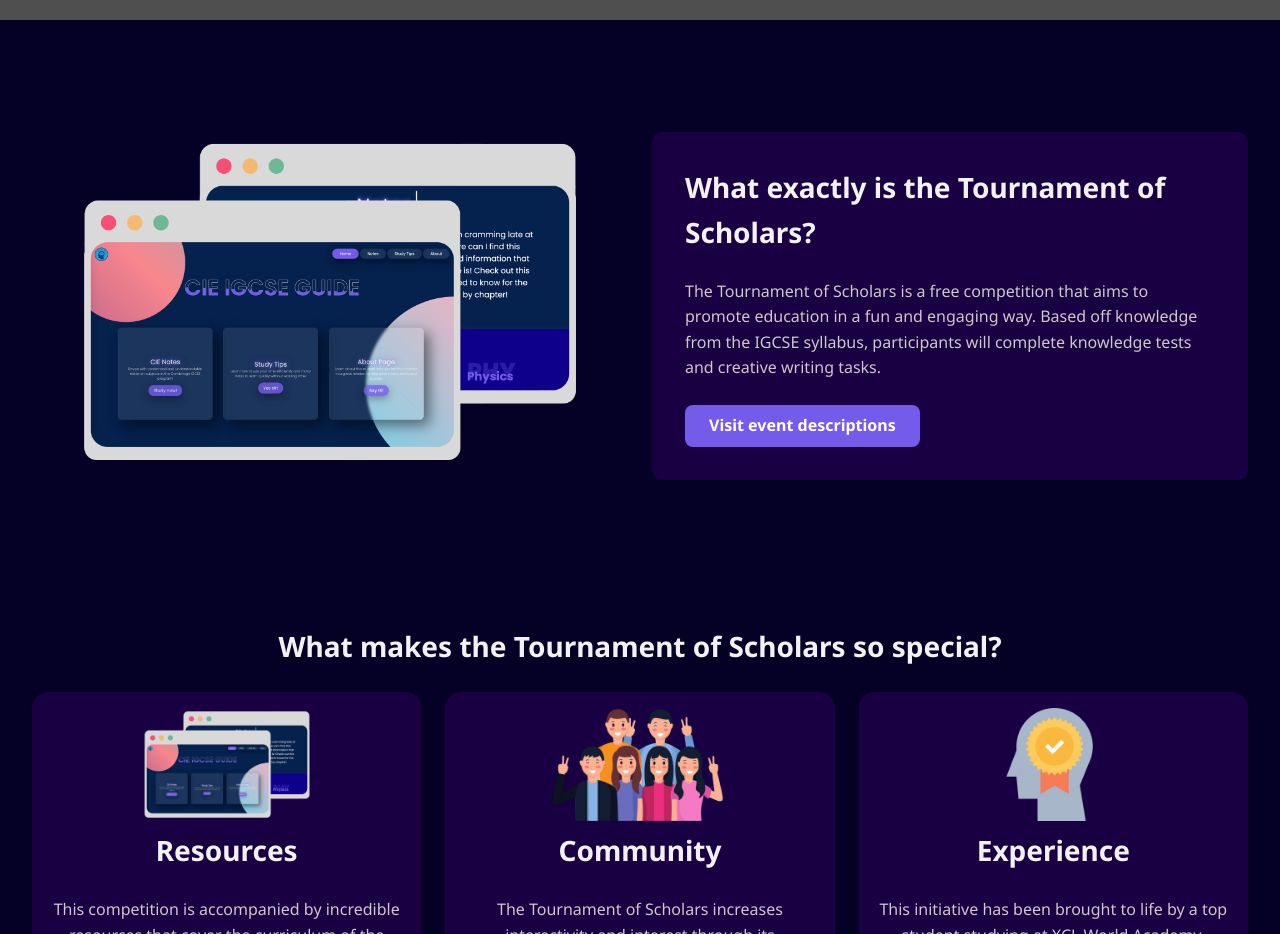
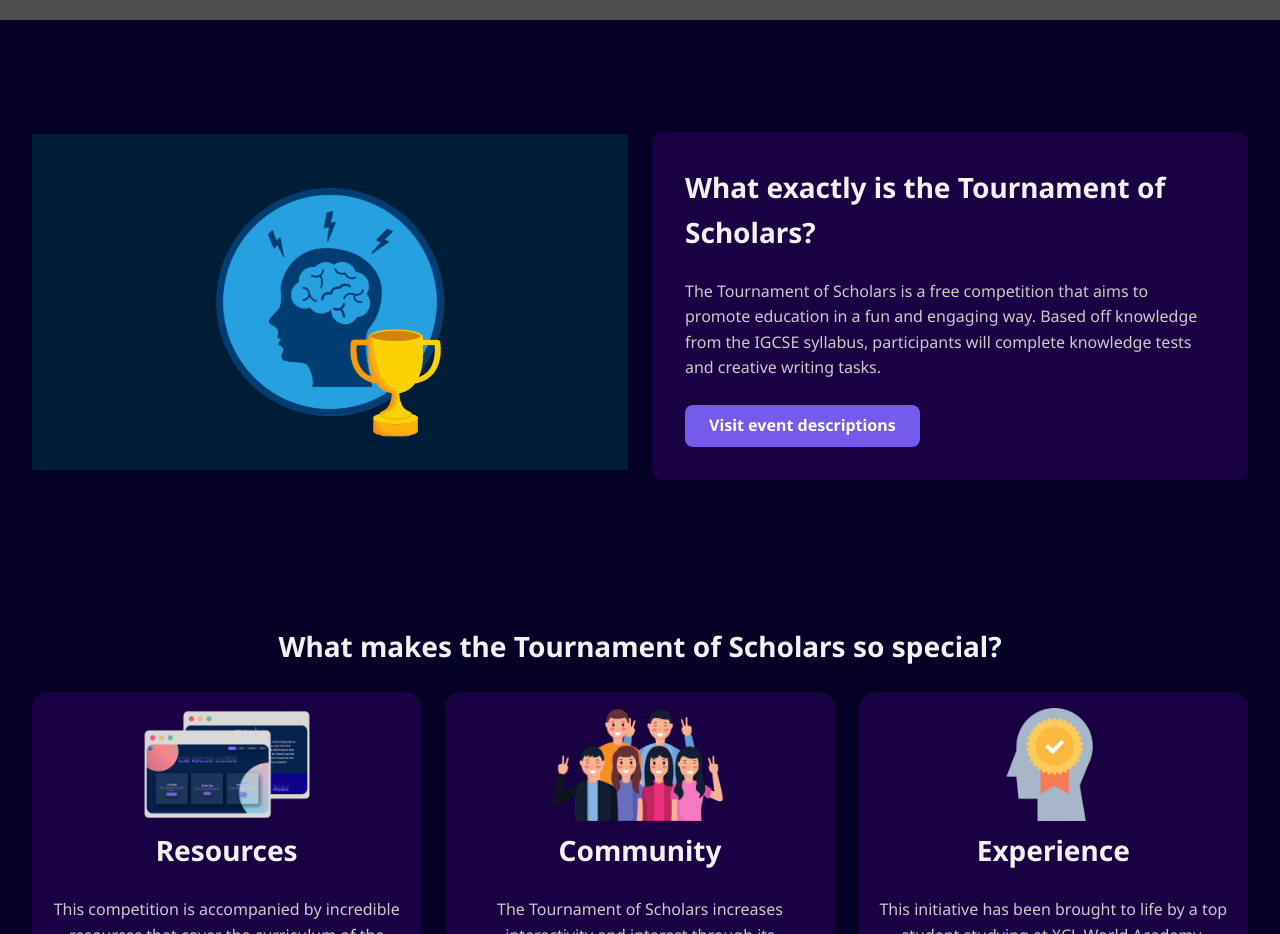
Before and after one commit to EdwinCheahGWAS/tournamentofscholars, a plain HTML site: page index.html in a window 1280 px wide. Shown: the part 780-1714 px from the top of the page. Drawn offline with nearby package versions, Linux system fonts and the light colour scheme; grey boxes are pictures that could not be loaded.

Commit message:
Update index.html

```diff
--- a/index.html
+++ b/index.html
@@ -51,7 +51,7 @@
           <a href="events.html" class="button">Visit event descriptions</a>
         </div>
         <div class="info__img">
-          <img src="assets/img/website.png" alt="events">
+          <img src="assets/img/home.png" alt="events">
         </div>
       </div>
     </section>
```
